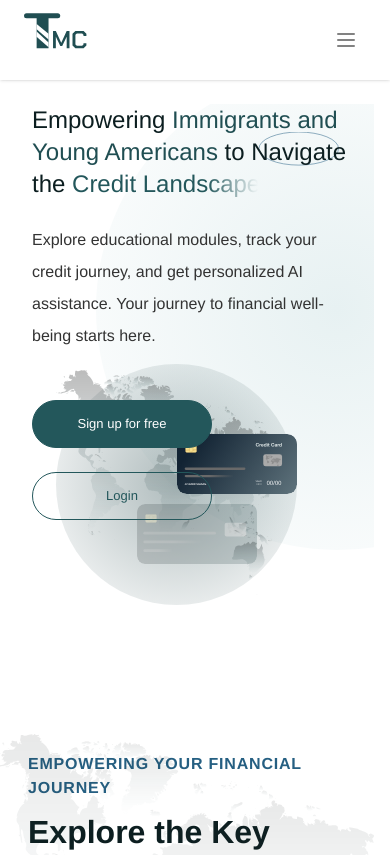
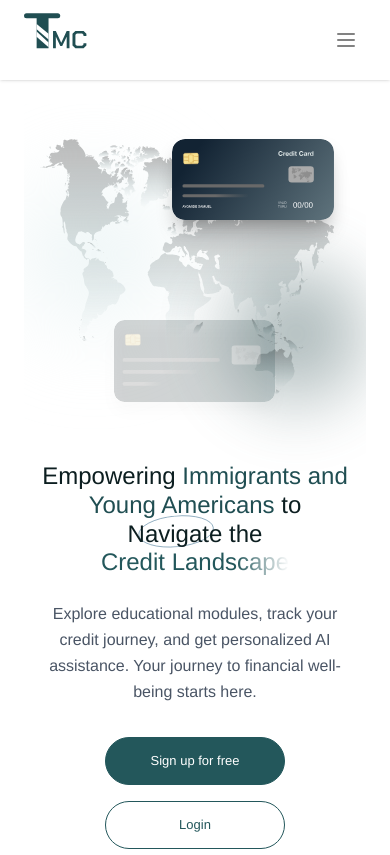
Before and after one commit to PProvidence/Migrant-Credit-Assessment, a Next.js app: page / in a window 390 px wide. Shown: the top 855 px of the page. Built offline with nearby package versions, Linux system fonts and the light colour scheme.

Commit message:
fix ui (layout): resolve hero overflow issues, refactor to responsive grid layout, add animation and link the login button

```diff
--- a/src/app/page.tsx
+++ b/src/app/page.tsx
@@ -7,7 +7,7 @@ import Newsletter from "@/components/sections/Newsletter";
 export default function Home() {
   return (
     <div className="flex min-h-screen items-center justify-center bg-zinc-50 font-sans">
-      <main className="flex min-h-screen w-full flex-col items-center justify-between py-6 sm:py-14.5 px-4 sm:px-8 md:px-12 lg:px-16 xl:px-20 2xl:px-24 bg-white sm:items-start">
+      <main className="flex min-h-screen w-full flex-col items-center justify-between py-6 sm:py-17 px-6 sm:px-8 md:px-12 lg:px-16 xl:px-18 2xl:px-24 bg-white sm:items-start">
         <Hero />
         <Features />
         <WhatShouldIKnow />
--- a/src/components/sections/Hero.tsx
+++ b/src/components/sections/Hero.tsx
@@ -3,101 +3,63 @@
 import Image from "next/image";
 import Button from "../ui/Button";
 import { useModal } from '@/context/ModalContext';
-// import { motion } from "framer-motion";
 
 export default function Hero() {
-  const { openSignUp } = useModal();
+  const { openSignUp, openLogin } = useModal();
+
   return (
-    <section className="relative w-full overflow-hidden sm:overflow-visible h-[600px] sm:h-[720px] lg:h-[800px] py--12 sm:py--20 lg:py--24">
-      {/* ================= BACKGROUND LAYER ================= */}
-      <div className="absolute inset-0 pointer-events-none mx-20 2xl:mx-50">
-        {/* Radial Gradient 1 */}
-        <div className="absolute left--[420px] left-0 top-[80px]- -top-9">
-          <div className="size-[482px] bg-radial from-[#e7f1f2] to-[#f8eae8]/0 rounded-full" />
+    <section className="relative w-full overflow-hidden bg-white pt-0 pb-20 lg:pt-4 lg:pb-32">
+
+      {/* ================= BACKGROUND GRADIENTS ================= */}
+      <div className="absolute inset-0 pointer-events-none select-none overflow-hidden">
+        {/* Left Gradient Blob */}
+        <div className="absolute -left-20 top-0 lg:-left-16 lg:-top-10">
+           <div className="w-[300px] h-[300px] lg:w-[600px] lg:h-[600px] bg-radial from-[#E7F2F3] via-[#F8EAE800] to-[#F8EAE800] rounded-full blur-2xl" />
         </div>
 
-        {/* Radial Gradient 2 + Map */}
-        <div className="absolute right-[120px]- -left-10 sm:left-30 lg:left-100 xl:left-170 2xl:left-177 right--0 top-[120px]- top-65 sm:top-20 xl:-top-10 2xl:top-0">
-          <div className="relative size-60.25 sm:size-[482px] animate-[gradientShift_6s_ease_infinite] bg-radial from-[#5f787a]/50 to-[#e5e9f4]/0 to--transparent rounded-full">
-            {/* Hero Map */}
-            <Image
-              src="/images/heroMap.svg"
-              alt="Credit landscape map"
-              fill
-              priority
-              className="object-contain"
-            />
-
-            {/* Credit Cards */}
-            <Image
-              src="/images/creditCard.svg"
-              alt="Credit card"
-              width={240}
-              height={150}
-              // fill
-              priority
-              className="absolute w-30 lg:w-60 right-0 top-[27px]- top-17.5"
-            />
-
-            <Image
-              src="/images/creditCardTranslucent.svg"
-              alt="Credit card"
-              width={240}
-              height={150}
-              // fill
-              priority
-              className="absolute w-30 lg:w-60 right-[40px] top-[140px]"
-            />
-          </div>
+        {/* Right Gradient Blob */}
+        <div className="absolute -right-20 top-20 lg:-right-20 lg:-top-12 opacity-60">
+           <div className="w-[300px] h-[300px] lg:w-[700px] lg:h-[700px] bg-radial from-[#60797B] via-[#E5E9F400] to-[#E5E9F400] rounded-full blur-xl" />
         </div>
       </div>
 
-      {/* ================= CONTENT LAYER ================= */}
-      <div className="relative z-10 px--6 mx-4 lg:mx-25 xl:mx-43 hidden- lg:block">
-        <div className="absolute left-0 top-0 2xl:top-9.5 w-176.5 max-w-full">
+      {/* ================= MAIN CONTAINER ================= */}
+      <div className="relative z-10 mx--auto lg:mx-0 w-full max-w--[1040px] px-4 sm:px-6 lg:px-0">
+        <div className="grid grid-cols-1 md:grid-cols-12 gap-2 md:gap-0 items-center w-full">
+
+          {/* 1. LEFT CONTENT (Text) */}
+          <div className="max-w-176.5 w-full col-span-7 md:row-span-1 flex flex-col items-center md:items-start text-center md:text-left order-2 md:order-1">
              {/* Heading */}
-          <h1 className="text-2xl sm:text-[32px] lg:text-5xl sm:leading-15 font-medium text-green-darker">
+            <h1 className="text-2xl sm:text-[32px] lg:text-5xl leading-[1.2] sm:leading-15 font-medium text-green-darker tracking--tight">
               Empowering{" "}
               <span className="text-green-normal-hover">Immigrants and Young Americans</span>
               {" "}to{" "}
-            <span className="relative inline-block">
+              <span className="relative inline-block whitespace-nowrap">
                 <span className="relative z-10">Navigate</span>
-
+                {/* Oval SVG behind Navigate */}
                 <svg
-                className="
-                  absolute animate--[spin_6s_linear_infinite]
-                  -left-[0.35em]
-                  -top-[0.15em]
-                  w-[calc(100%+0.7em)]
-                  h-[1.38em]
-                  pointer-events-none
-                "
-                viewBox="0 0 158.75 66.04"
+                  className="absolute -left-[10%] top-[5%] w-[120%] h-[110%] origin-top-left rotate-[-5.43deg] pointer-events-none"
+                  viewBox="0 0 158 66"
                   fill="none"
                 >
-                <ellipse
-                  cx="79.375"
-                  cy="33.02"
-                  rx="79.375"
-                  ry="33.02"
-                  stroke="#255f82"
-                  strokeWidth="1"
-                />
+                  <ellipse cx="79" cy="33" rx="78" ry="32" stroke="#255F82" strokeWidth="1" />
                 </svg>
               </span>{" "}
               the{" "}
-            <span className="text-green--normal animate--[gradientShift_6s_ease_infinite] bg--[length:200%_200%] bg-linear-to-r from-green-normal from-72% via-green-normal/0 via-99% to-black/43.38 to-100% bg-clip-text text-transparent">Credit Landscape</span>
+              <span className="text-transparent bg-clip-text bg-linear-to-r from-green-normal from-72% to-black/43.38 to-100% whitespace-nowrap">
+                Credit Landscape
+              </span>
             </h1>
 
             {/* Description */}
-          <p className="mt-[24px] w-[471px] max-w-full text-[#333333] text-base leading-8 font-normal">
+            <p className="mt-6 text-gray-600 text-base sm:text-lg leading-relaxed max-w-lg">
               Explore educational modules, track your credit journey, and get
               personalized AI assistance. Your journey to financial well-being
               starts here.
             </p>
 
             {/* CTA Buttons */}
-          <div className="mt-[48px] flex flex-wrap gap-6">
+            <div className="mt-8 flex flex-wrap justify-center lg:justify-start gap-4">
               <Button
                 variant="primary"
                 width="md"
@@ -105,38 +67,60 @@ export default function Hero() {
               >
                 Sign up for free
               </Button>
-              <Button variant="outline" width="md">
+              <Button
+                variant="outline"
+                width="md"
+                onClick={openLogin}
+              >
                 Login
               </Button>
             </div>
           </div>
+
+          {/* 2. RIGHT CONTENT (Map + Cards) */}
+          <div className="relative w-full col-span-5 max-w-[482px] flex justify-center lg:justify-end order-1 lg:order-2 h-[350px] lg:h-[450px] xl:h-[482px]">
+
+             {/* This container anchors the cards to the map */}
+             <div className="relative w-full max-w-[500px] h-full">
+
+                {/* 2a. Map Background */}
+                <div className="absolute inset-0 flex items-center justify-center">
+                  <Image
+                    src="/images/heroMap.svg"
+                    alt="World Map"
+                    fill
+                    className="object-contain"
+                    priority
+                  />
                 </div>
 
-      {/* ================= MOBILE FALLBACK ================= */}
-      {/* <div className="relative z-10 mt-[480px] px-6 lg:hidden">
-        <h1 className="text-3xl font-medium text-[#0c1e20]">
-          Empowering{" "}
-          <span className="text-[#204e52]">
-            Immigrants and Young Americans
-          </span>{" "}
-          to Navigate the{" "}
-          <span className="text-[#23575b]">Credit Landscape</span>
-        </h1>
+                {/* 2b. Dark Credit Card (Top Right) */}
+                <div className="absolute top-[10%] right-0 w-[55%] max-w-[280px] animate-float-slow shadow-xl rounded-[20px] z-20">
+                   <Image
+                     src="/images/creditCard.svg"
+                     alt="Credit Card"
+                     width={280}
+                     height={176}
+                     className="w-full h-auto drop-shadow-xl"
+                   />
+                </div>
 
-        <p className="mt-4 text-[#333333]">
-          Explore educational modules, track your credit journey, and get
-          personalized AI assistance.
-        </p>
+                {/* 2c. Glass/Translucent Card (Bottom Left - overlapping) */}
+                <div className="absolute bottom-[15%] left-[25%] w-[55%] max-w-[280px] animate-float-delayed rounded-xl z-30">
+                   <Image
+                     src="/images/creditCardTranslucent.svg"
+                     alt="Translucent Credit Card"
+                     width={280}
+                     height={176}
+                     className="w-full h-auto drop-shadow-xl"
+                   />
+                </div>
 
-        <div className="mt-6 flex gap-4">
-          <button className="flex-1 h-12 rounded-[30px] bg-[#23575b] text-white">
-            Sign up
-          </button>
-          <button className="flex-1 h-12 rounded-[30px] border border-[#23575b] text-[#23575b]">
-            Login
-          </button>
              </div>
-      </div> */}
+          </div>
+
+        </div>
+      </div>
     </section>
   );
 }
```
Lines whose indentation alone changed are shown as unchanged.
